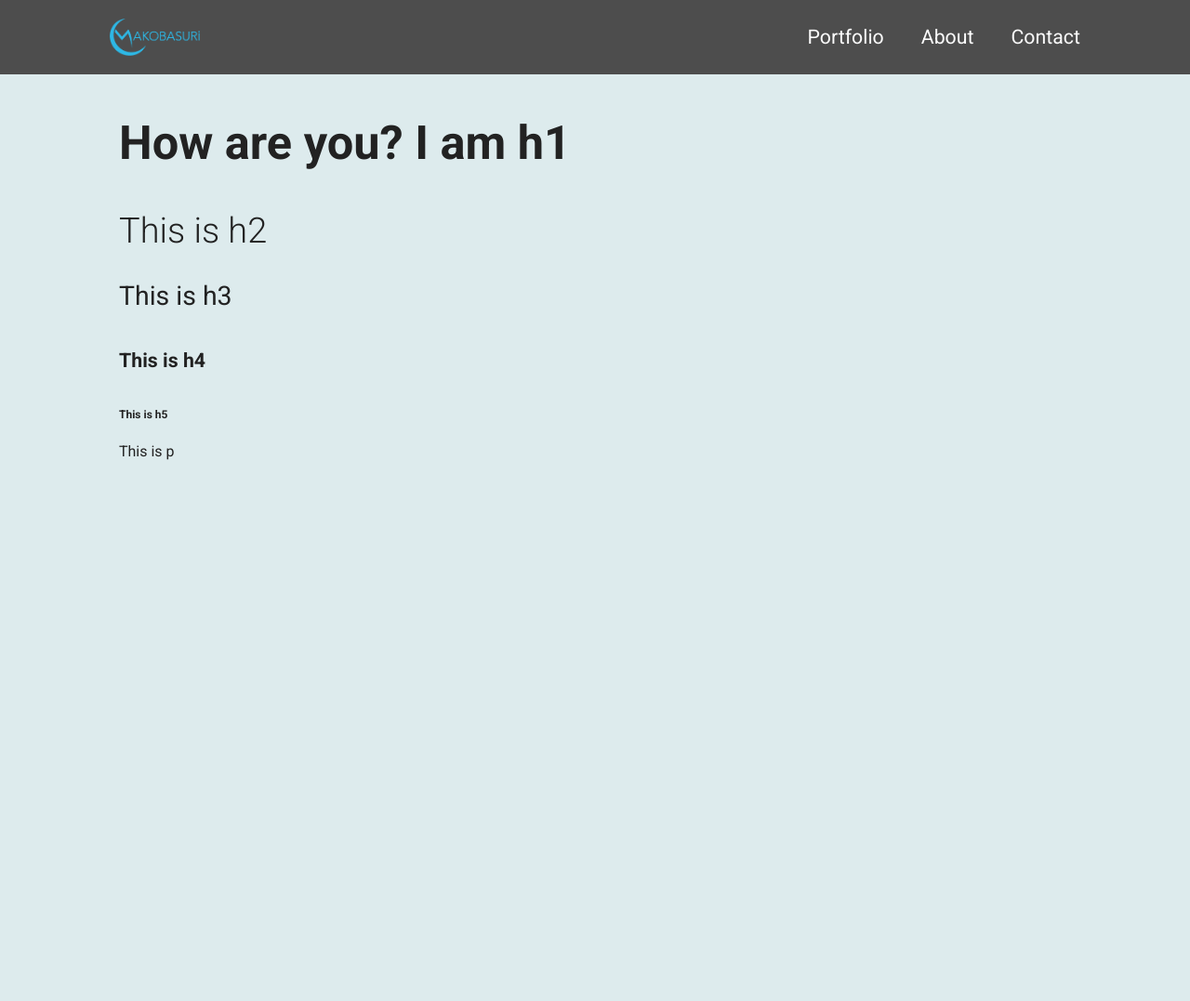
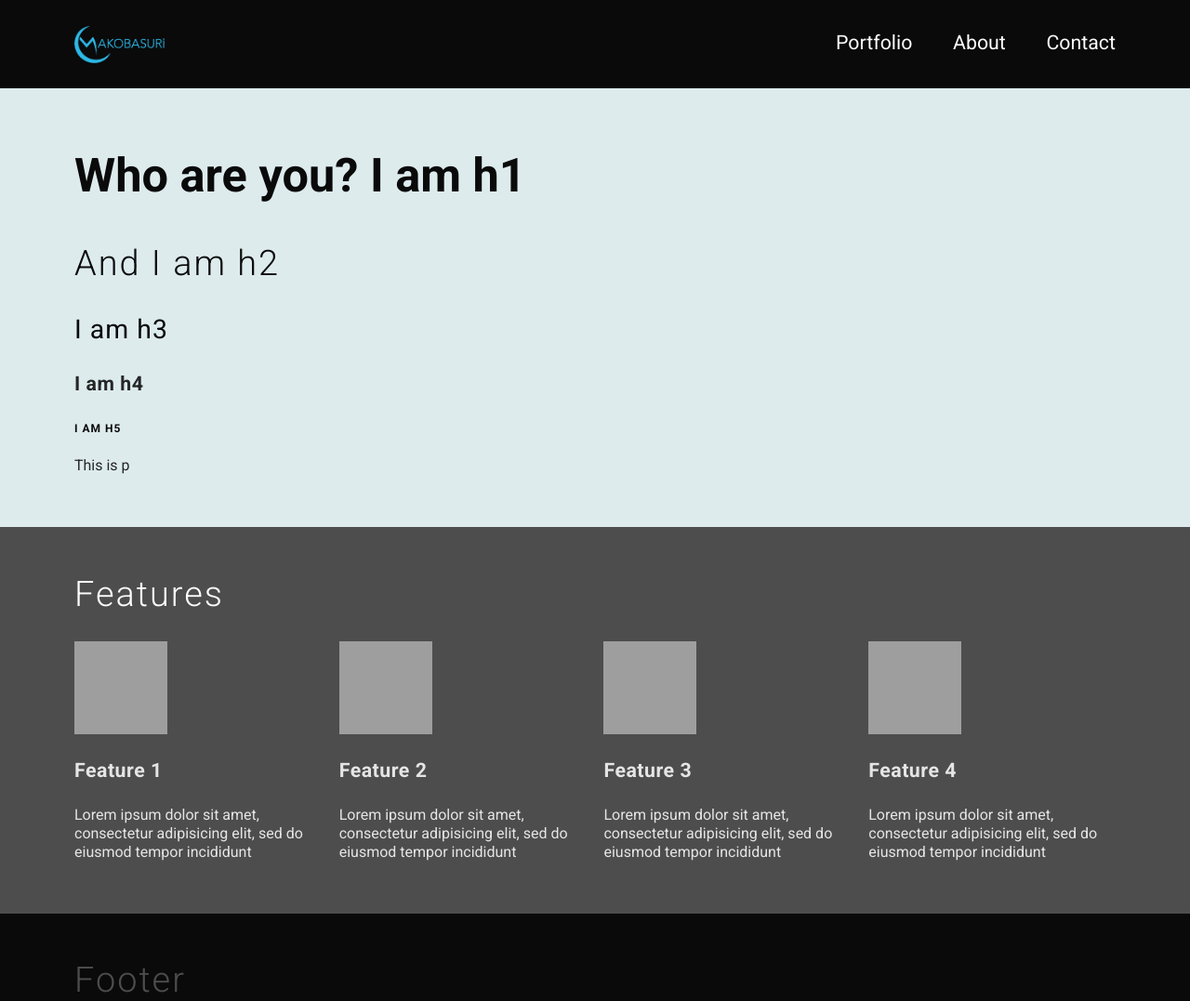
Before and after one commit to makobasuri/web-build-02, a website: page index.html in a window 1280 px wide. Shown: the whole page at 93% size. Before the commit the page ends 800 px from the top, so only its background shows below. Drawn offline with nearby package versions, Linux system fonts and the light colour scheme; grey boxes are pictures that could not be loaded.

Commit message:
Specifying design, using Susy now and other good stuff

```diff
--- a/bower.json
+++ b/bower.json
@@ -26,6 +26,10 @@
   ],
   "dependencies": {
     "susy": "^2.2.12",
-    "breakpoint": "^4.6.4"
+    "breakpoint": "^4.6.4",
+    "neat": "^1.8.0",
+    "jeet": "^6.1.4",
+    "jquery": "^3.1.0",
+    "normalize-css": "^4.2.0"
   }
 }
--- a/index.html
+++ b/index.html
@@ -24,7 +24,7 @@
 
         <header>
           <div class="contain">
-            <div class="row">
+            <div class="flex-row">
               <div class="logo">
                 <img src="img/mmakobasurilogo4.png" alt="makobasuri's logo">
               </div>
@@ -40,19 +40,46 @@
         </header>
 
         <main>
-          <div class="contain">
-            <h1>How are you? I am h1</h1>
-            <h2>This is h2</h2>
-            <h3>This is h3</h3>
-            <h4>This is h4</h4>
-            <h5>This is h5</h5>
-            <p>This is p</p>
-          </div>
+          <section class="section__light">
+            <div class="contain">
+              <h1>Who are you? I am h1</h1>
+              <h2>And I am h2</h2>
+              <h3>I am h3</h3>
+              <h4>I am h4</h4>
+              <h5>I am h5</h5>
+              <p>This is p</p>
+            </div>
+          </section>
+          <section class = "section__dark">
+            <div class = "contain">
+              <h2>Features</h2>
+              <div class = "features--item">
+                <img src="https://unsplash.it/100?random" alt="first feature">
+                <h4>Feature 1</h4>
+                <p>Lorem ipsum dolor sit amet, consectetur adipisicing elit, sed do eiusmod tempor incididunt</p>
+              </div>
+              <div class = "features--item">
+                <img src="https://unsplash.it/100?random" alt="">
+                <h4>Feature 2</h4>
+                <p>Lorem ipsum dolor sit amet, consectetur adipisicing elit, sed do eiusmod tempor incididunt</p>
+              </div>
+              <div class = "features--item">
+                <img src="https://unsplash.it/100?random" alt="">
+                <h4>Feature 3</h4>
+                <p>Lorem ipsum dolor sit amet, consectetur adipisicing elit, sed do eiusmod tempor incididunt</p>
+              </div>
+              <div class = "features--item">
+                <img src="https://unsplash.it/100?random" alt="">
+                <h4>Feature 4</h4>
+                <p>Lorem ipsum dolor sit amet, consectetur adipisicing elit, sed do eiusmod tempor incididunt</p>
+              </div>
+            </div>
+          </section>
         </main>
 
         <footer>
           <div class="contain">
-
+            <h2>Footer</h2>
           </div>
         </footer>
 
--- a/scss/base/_settings.scss
+++ b/scss/base/_settings.scss
@@ -9,6 +9,7 @@ html {
   font-weight: 300;
 }
 
+/*
 // gridle_setup
 @include gridle_setup( (
     context : 12,
@@ -25,3 +26,13 @@ html {
 ) ) ;
 
 @include gridle_generate_classes();
+*/
+
+// Susy Setup
+$susy: (
+  columns: 12,
+  container: 1120px,
+  global-box-sizing: border-box
+  );
+
+@include border-box-sizing;
--- a/scss/base/_variables.scss
+++ b/scss/base/_variables.scss
@@ -1,12 +1,12 @@
 // Colors
 
 $colors: (
-  primary: rgb(41, 170, 225),
-  dark-grey: rgb(77, 77, 77),
-  cold-grey: rgb(221, 235, 237),
-  salmon: rgb(233, 102, 86),
-  white: rgb(252, 252, 252),
-  black: rbg(3, 3, 3),
+  primary: rgba(41, 170, 225, 1),
+  dark-grey: rgba(77, 77, 77, 1),
+  cold-grey: rgba(221, 235, 237, 1),
+  salmon: rgba(233, 102, 86, 1),
+  m-wht: rgba(252, 252, 252, 1),
+  m-blck: rgba(10, 10, 10, 1),
 );
 
 // Typography
@@ -27,7 +27,7 @@ $type-settings: (
   ),
   1: (
     font-size: 1.333rem,
-    line-height: $base-line-height * 2
+    line-height: $base-line-height
   ),
   2: (
     font-size: 1.778rem,
--- a/scss/main.scss
+++ b/scss/main.scss
@@ -1,56 +1,79 @@
 @import 'vendors/normalize';
 @import 'vendors/html5';
 // GRIDS
-// @import '../bower_components/susy/sass/_susy.scss';
+@import '../bower_components/susy/sass/susy';
 // @import '../bower_components/breakpoint/breakpoint/breakpoint';
-@import '../node_modules/gridle/sass/gridle/gridle';
+// @import '../node_modules/gridle/sass/gridle/gridle';
 @import 'base/variables';
 @import 'base/settings';
 @import 'base/functions';
+
+
+
+/*
+====================================
+== General globals and sections
+====================================
+*/
 
 html {
   background-color: get-color(cold-grey);
 }
 
 header {
-  background-color: get-color(dark-grey);
-  height: $base-line-height*4;
+  background-color: get-color(m-blck);
+  padding: $base-line-height 0 $base-line-height 0;
 }
 
-.contain {
-  width: 80%;
-  margin: 0 auto;
+footer {
+  background-color: get-color(m-blck);
+  color: get-color(dark-grey);
+  height: auto;
+  padding: $base-line-height 0 $base-line-height 0;
 }
 
-.logo {
-  float: left;
-  padding-top: $base-line-height;
-  img {
-    height: $base-line-height*2;
-  }
+section{
+    padding: $base-line-height 0 $base-line-height*2 0;
 }
 
-nav{
-  ul {
-    float:right;
-    margin: 0;
-    padding: 0;
-    list-style: none;
-  }
-  li {
-    display: inline-block;
-    float: left;
-    margin: 0 0 0 auto;
-    padding: $base-line-height 0 0 $base-line-height*2;
-  }
-  a {
-    @include type-setting(1);
-    font-weight: 400;
-    text-decoration: none;
-    color: get-color(white);
-  }
+.section__light {
+  background-color: get-color(cold-grey);
+  color: get-color(m-blck);
+}
+.section__dark {
+  background-color: get-color(dark-grey);
+  color: get-color(m-wht);
 }
 
+
+
+/*
+====================================
+== Grids and stuff
+====================================
+*/
+
+.contain {
+  @include container;
+}
+
+.flex-row {
+  display: flex;
+  align-items: center;
+}
+
+
+
+/*
+====================================
+== Typography
+====================================
+*/
+
+h1, h2, h3, h4, h5 {
+  text-rendering: optimizeLegibility;
+  // margin: 0;
+}
 h1 {
   @include type-setting(4);
   font-weight: 700;
@@ -58,20 +81,78 @@ h1 {
 h2 {
   @include type-setting(3);
   font-weight: 300;
+  letter-spacing: 2px;
 }
 h3 {
   @include type-setting(2);
   font-weight: 400;
+  letter-spacing: 1px;
 }
 h4 {
   @include type-setting(1);
   font-weight: 700;
+  letter-spacing: 0.5px;
+  opacity: 0.87;
 }
 p {
   @include type-setting(0);
   font-weight: 400;
+  opacity: 0.87;
 }
 h5 {
   @include type-setting(-1);
   font-weight: 700;
+  text-transform: uppercase;
+  letter-spacing: 1px;
 }
+
+
+
+/*
+====================================
+== Header and Navigation
+====================================
+*/
+
+.logo {
+  flex: 2 auto;
+  img {
+    height: $base-line-height*2;
+  }
+}
+nav{
+  flex: 1;
+  ul {
+    list-style: none;
+    display: flex;
+    justify-content: space-between;
+  }
+  a {
+    @include type-setting(1);
+    font-weight: 400;
+    text-decoration: none;
+    color: get-color(m-wht);
+  }
+}
+
+.nav-item {
+  transition: border-color 1s ease;
+  border-bottom: 3px solid;
+  border-color: rgba(255,255,255,0);
+  &:hover {
+    border-bottom: 3px solid;
+    border-color: rgba(255,255,255,1);
+  }
+}
+/*
+====================================
+== Components
+====================================
+*/
+
+.features--item {
+  @include span(3);
+  &:last-child {
+      @include last;
+  }
+}
```
Also changed, not shown: css/main.css, 1 other file.
